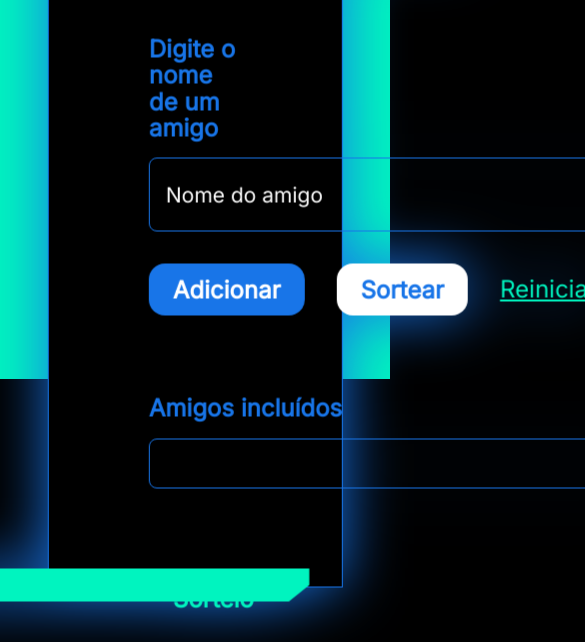
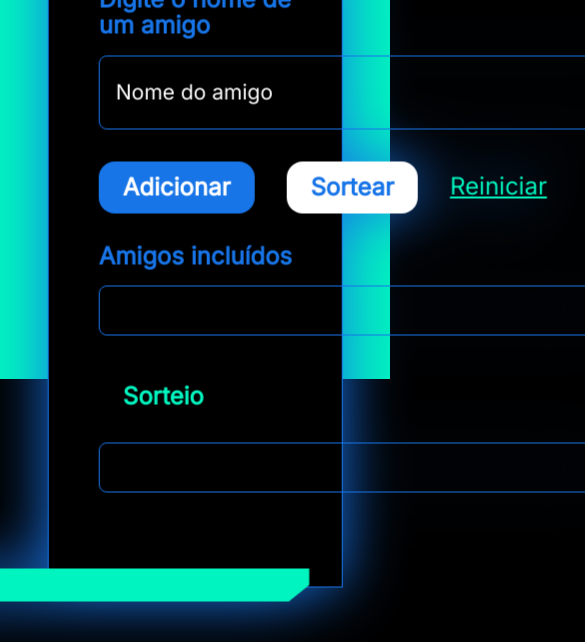
Before and after one commit to Henrique-Arau/amigo-secreto, a plain HTML site: page index.html in a window 390 px wide. Shown: the part 271-913 px from the top of the page, 585 px wide, since content can reach past the window. After the commit the page ends 873 px from the top, so only its background shows below. Drawn offline with nearby package versions, Linux system fonts and the light colour scheme.

Commit message:
Responsividade

```diff
--- a/index.html
+++ b/index.html
@@ -46,7 +46,7 @@ https://cdn.jsdelivr.net/npm/normalize.css@8.0.1/normalize.min.css
           </article>
         </section>
 
-        <section class="section--results">
+        <section class="section--results2">
           <article>
             <p class="prizeDraw__title">Sorteio</p>
             <div class="prizeDraw__container">
--- a/js/app.js
+++ b/js/app.js
@@ -38,9 +38,9 @@ function sortear() {
     for (let i = 0; i < amigos.length; i++) {
 
         if (i == amigos.length - 1) {
-            sorteio.innerHTML = sorteio.innerHTML + amigos[i] + ' --> ' + amigos[0] + '<br>';
+            sorteio.innerHTML = sorteio.innerHTML + amigos[i] + ' --> ' + amigos[0] + ', ';
         } else {
-            sorteio.innerHTML = sorteio.innerHTML + amigos[i] + ' --> ' + amigos[i + 1] + '<br>';
+            sorteio.innerHTML = sorteio.innerHTML + amigos[i] + ' --> ' + amigos[i + 1] + ', ';
         }
 
     }
--- a/style.css
+++ b/style.css
@@ -63,9 +63,9 @@ body {
 .content__main {
   display: flex;
   flex-direction: column;
-  gap: 80px;
+  gap: 30px;
   justify-content: start;
-  padding: 100px;
+  padding: 50px;
 }
 
 .friends__container {
@@ -160,12 +160,18 @@ body {
 
 .prizeDraw__container {
   color: #fff;
-  font-size: max(60px, 1vw);
-  font-style: italic;
-  font-weight: 700;
-  height: 199px;
-  line-height: 150%;
+  border: 1px solid #1875e8;
+  align-items: center;
+  border: 1px solid #1875e8;
+  border-radius: 8px;
+  display: flex;
+  font-size: 21px;
+  font-weight: 400;
+  justify-content: center;
+  line-height: 160%;
   margin-top: 1rem;
+  padding: 24px;
+  width: 453px;
 }
 
 .prizeDraw__title {
@@ -190,6 +196,14 @@ body {
   gap: 48px;
 }
 
+.section--results2 {
+  align-items: normal;
+  display: flex;
+  font-family: Inter;
+  font-style: normal;
+  gap: 48px;
+}
+
 .section__title {
   color: #fff;
   font-family: Chakra Petch;
@@ -208,3 +222,39 @@ body {
   background-color: #fff;
   color: #1875e8;
 }
+
+
+/* Smaller than standard 960 (devices and browsers) */
+@media only screen and (max-width: 959px) {
+  p{
+      font-size: 10px;
+  }
+}
+
+/* Tablet Portrait size to standard 960 (devices and browsers) */
+@media only screen and (min-width: 768px) and (max-width: 959px) {
+  p{
+      font-size: 12px;
+  }
+}
+
+/* All Mobile Sizes (devices and browser) */
+@media only screen and (max-width: 767px) {
+  p{
+      font-size: 14px;
+  }
+}
+
+/* Mobile Landscape Size to Tablet Portrait (devices and browsers) */
+@media only screen and (min-width: 480px) and (max-width: 767px) {
+  p{
+      font-size: 9px;
+  }
+}
+
+/* Mobile Portrait Size to Mobile Landscape Size (devices and browsers) */
+@media only screen and (max-width: 479px) {
+  p{
+      font-size: 7px;
+  }
+}
```
